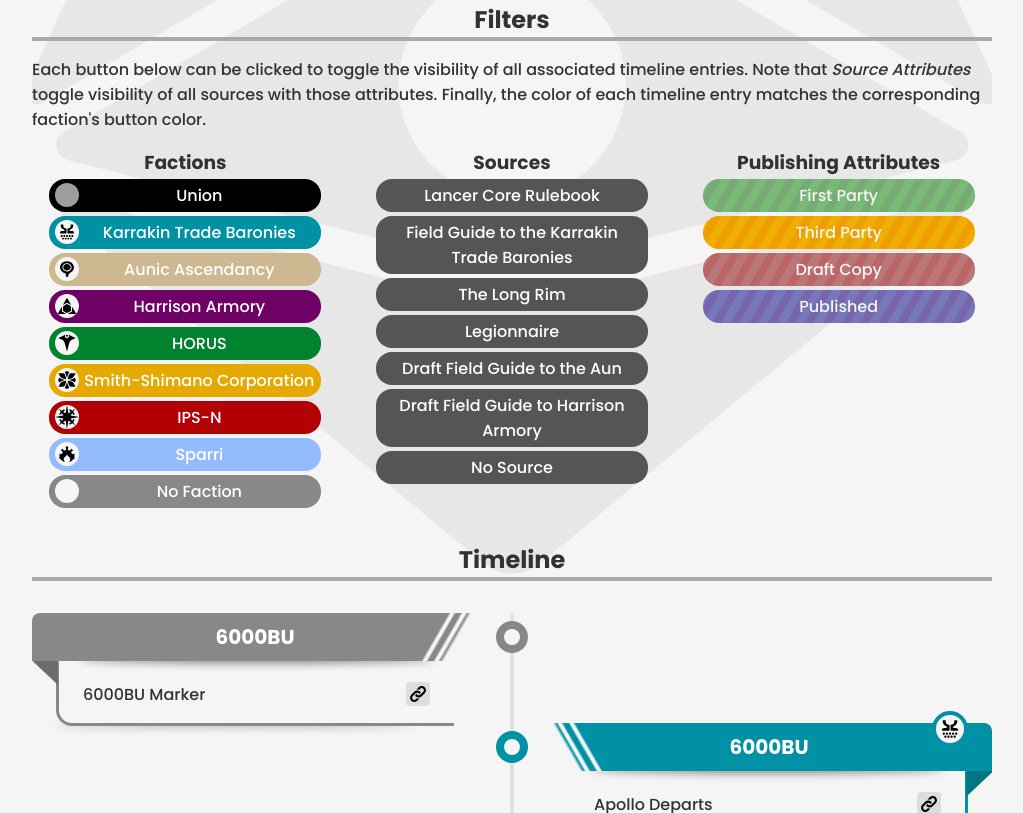
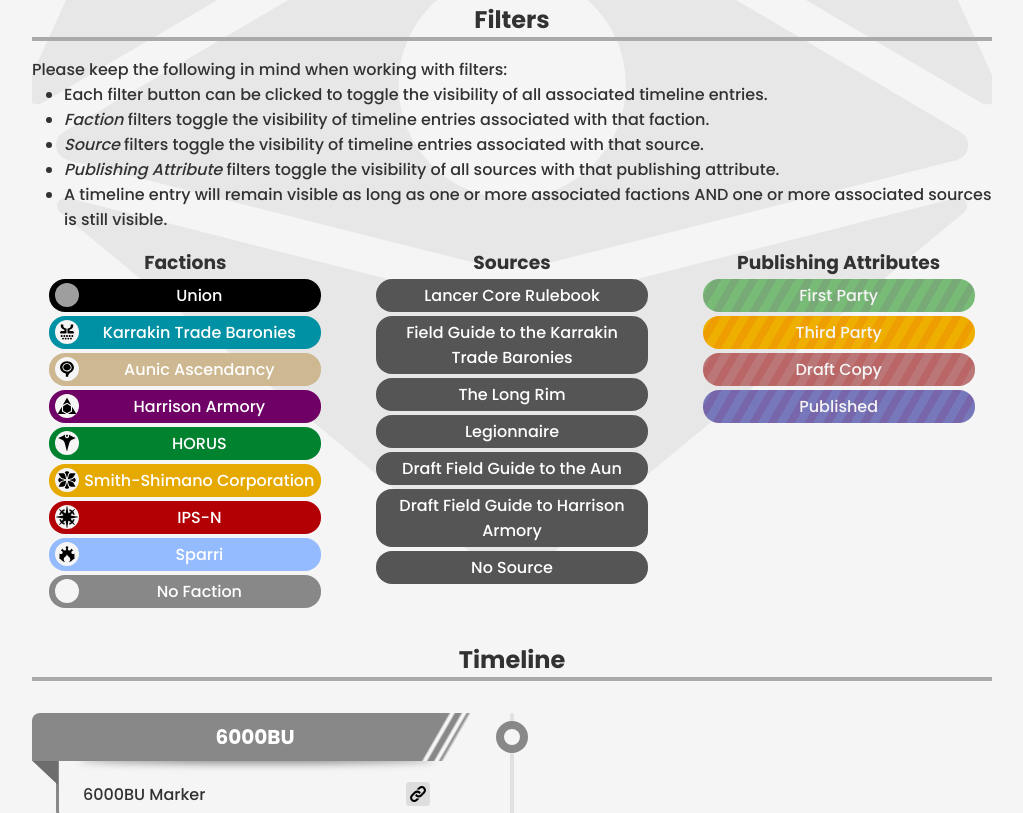
Before and after one commit to rishenko/react-lancer-timeline, a React (Create React App) app: page / in a window 1280 px wide. Shown: the part 967-1780 px from the top of the page, without its empty margins (128-1151 px from the left). Built offline with nearby package versions, Linux system fonts and the light colour scheme; grey boxes are pictures that could not be loaded.

Commit message:
instructional text and assorted styling updates

```diff
--- a/src/App.css
+++ b/src/App.css
@@ -60,6 +60,7 @@
   width: 100%;
   min-height: 2rem;
   background-color: #2a2;
+  border-bottom: .25rem solid #080;
   color: var(--bgColor);
   z-index: 100;
   text-align: center;
@@ -159,6 +160,21 @@
   color: var(--notice-color);
 }
 
+.intro .notice::after {
+  content: "";
+  display: block;
+  position: absolute;
+  width: 95%;
+  height: 1rem;
+  background: rgba(50, 50, 50, 0.4);
+  left: 50%;
+  border-radius: 50%;
+  filter: blur(4px);
+  transform: translate(-50%, 50%);
+  z-index: -1;
+  bottom: 0.25rem;
+}
+
 .intro .notice.site-status {
   --notice-color: #D55;
 }
--- a/src/App.js
+++ b/src/App.js
@@ -105,14 +105,17 @@
         <p>
           The following table provides information and links to the publications that source many of the timeline entries.
         </p>
-        <div className="sources-data">
-          <SourceTable sources={data.sources} publishingAttributes={data.publishingAttributes} />
-        </div>
+        <SourceTable sources={data.sources} publishingAttributes={data.publishingAttributes} />
         <h2>Filters</h2>
         <p>
-          Each button below can be clicked to toggle the visibility of all associated timeline entries.
-          Note that <em>Source Attributes</em> toggle visibility of all sources with those attributes.
-          Finally, the color of each timeline entry matches the corresponding faction's button color.
+          Please keep the following in mind when working with filters:
+          <ul>
+            <li>Each filter button can be clicked to toggle the visibility of all associated timeline entries.</li>
+            <li><em>Faction</em> filters toggle the visibility of timeline entries associated with that faction.</li>
+            <li><em>Source</em> filters toggle the visibility of timeline entries associated with that source.</li>
+            <li><em>Publishing Attribute</em> filters toggle the visibility of all sources with that publishing attribute.</li>
+            <li>A timeline entry will remain visible as long as one or more associated factions AND one or more associated sources is still visible.</li>
+          </ul>
         </p>
         <div className="filters">
           <div className="legend">
--- a/src/CopyLink.js
+++ b/src/CopyLink.js
@@ -7,7 +7,7 @@
     async function copyLinkToClipboard() {
         var href = window.location.href.split("#")[0] + `#${elementId}`;
         await navigator.clipboard.writeText(href);
-        showActionMessage(<span>Copied link to <em>{name}</em>.</span>);
+        showActionMessage(<span>Copied link to "{name}".</span>);
     }
 
     return (
--- a/src/FactionEntry.js
+++ b/src/FactionEntry.js
@@ -3,7 +3,7 @@
 
 function FactionEntry({ faction, factionKey, toggleFactionVisibility, isVisible}) {
   const showActionMessage = useContext(ActionMessageContext);
-  const message = <span>Toggling filter {faction.name} {isVisible ? 'ON' : 'OFF'}.</span>;
+  const message = <span>Toggling filter "{faction.name}" {isVisible ? 'ON' : 'OFF'}.</span>;
   return (
     <button onClick={() => {toggleFactionVisibility(factionKey); showActionMessage(message)}}>
       <div className={`faction ${factionKey} ${isVisible ? '' : 'hidden'}`} style={{"--faction-color": faction.color, color: '#fff'}}>
--- a/src/PublishingAttributeEntry.js
+++ b/src/PublishingAttributeEntry.js
@@ -4,7 +4,7 @@
 
 function PublishingAttributeEntry({ publishingAttribute, publishingAttributeKey, togglePublishingAttributeVisibility, isVisible }) {
   const showActionMessage = useContext(ActionMessageContext);
-  const message = <span>Toggling filters {publishingAttribute.name} {isVisible ? 'ON' : 'OFF'}.</span>;
+  const message = <span>Toggling filter "{publishingAttribute.name}" {isVisible ? 'ON' : 'OFF'}.</span>;
   return (
     <button onClick={() => {togglePublishingAttributeVisibility(publishingAttributeKey); showActionMessage(message)}}>
       <div className={`publishing-attribute ${publishingAttributeKey} ${isVisible ? '' : 'hidden'}`}>
--- a/src/SourceEntry.js
+++ b/src/SourceEntry.js
@@ -3,7 +3,7 @@
 
 function SourceEntry({ source, sourceKey, toggleSourceVisibility, isVisible }) {
   const showActionMessage = useContext(ActionMessageContext);
-  const message = <span>Toggling filter {source.name} {isVisible ? 'ON' : 'OFF'}.</span>;
+  const message = <span>Toggling filter "{source.name}" {isVisible ? 'ON' : 'OFF'}.</span>;
   return (
     <button onClick={() => {toggleSourceVisibility(sourceKey); showActionMessage(message)}}>
       <div className={`source ${source.name} ${isVisible ? '' : 'hidden'}`}>
--- a/src/SourceTable.js
+++ b/src/SourceTable.js
@@ -4,6 +4,7 @@
 
 function SourceTable({ sources, publishingAttributes }) {
     return (
+        <div className="sources-data">
         <table id="source-table">
             <thead>
                 <tr>
@@ -18,6 +19,7 @@
                 })}
             </tbody>
         </table>
+        </div>
     );
 }
 
--- a/src/TimelineEntry.css
+++ b/src/TimelineEntry.css
@@ -146,42 +146,37 @@
     border-radius: 50%;
     filter: blur(4px);
     transform: translate(-50%, 50%);
+    bottom: calc(100% + 0.125rem);
 }
 
 .timeline ul li .source::after {
     content: "";
     position: absolute;
     width: 95%;
-    height: 0.75rem;
-    background: rgba(50, 50, 50, 0.5);
+    height: 1rem;
+    background: rgba(50, 50, 50, 0.6);
     left: 50%;
     border-radius: 50%;
     filter: blur(4px);
     transform: translate(-50%, 50%);
+    z-index: -1;
+    bottom: 0.25rem;
 }
 
 .timeline ul li.marker::after {
     content: "";
     width: 90%;
-    height: 0.25rem;
+    height: 1rem;
     background: rgba(50, 50, 50, 0.5);
     border-radius: 50%;
     filter: blur(4px);
+    left: 50%;
     transform: translate(0%, -85%);
     z-index: -1;
 }
 
 .timeline-entry-source {
     display: block;
-}
-
-.timeline ul li .title::before {
-    bottom: calc(100% + 0.125rem);
-}
-
-.timeline ul li .source::after {
-    z-index: -1;
-    bottom: 0.25rem;
 }
 
 /* factions */
@@ -193,7 +188,7 @@
 
 li.timeline-entry .factions span {
     background-color: var(--bgColor);
-    background-size: 100%;
+    background-size: cover;
     border: 0.3rem solid var(--faction-color);
     border-radius: 50%;
     width: 2.25rem;
```
Also changed, not shown: public/logo192.png, public/logo512.png, public/manifest.json.
